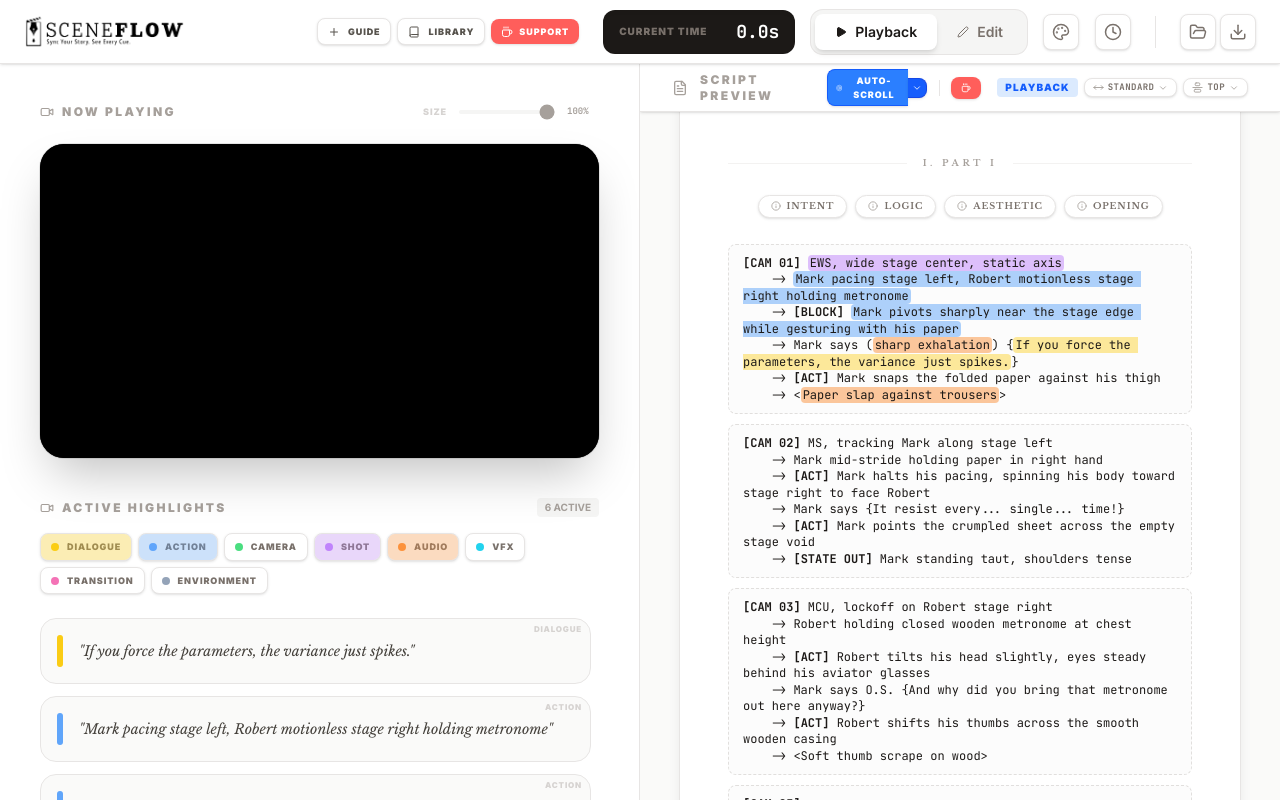
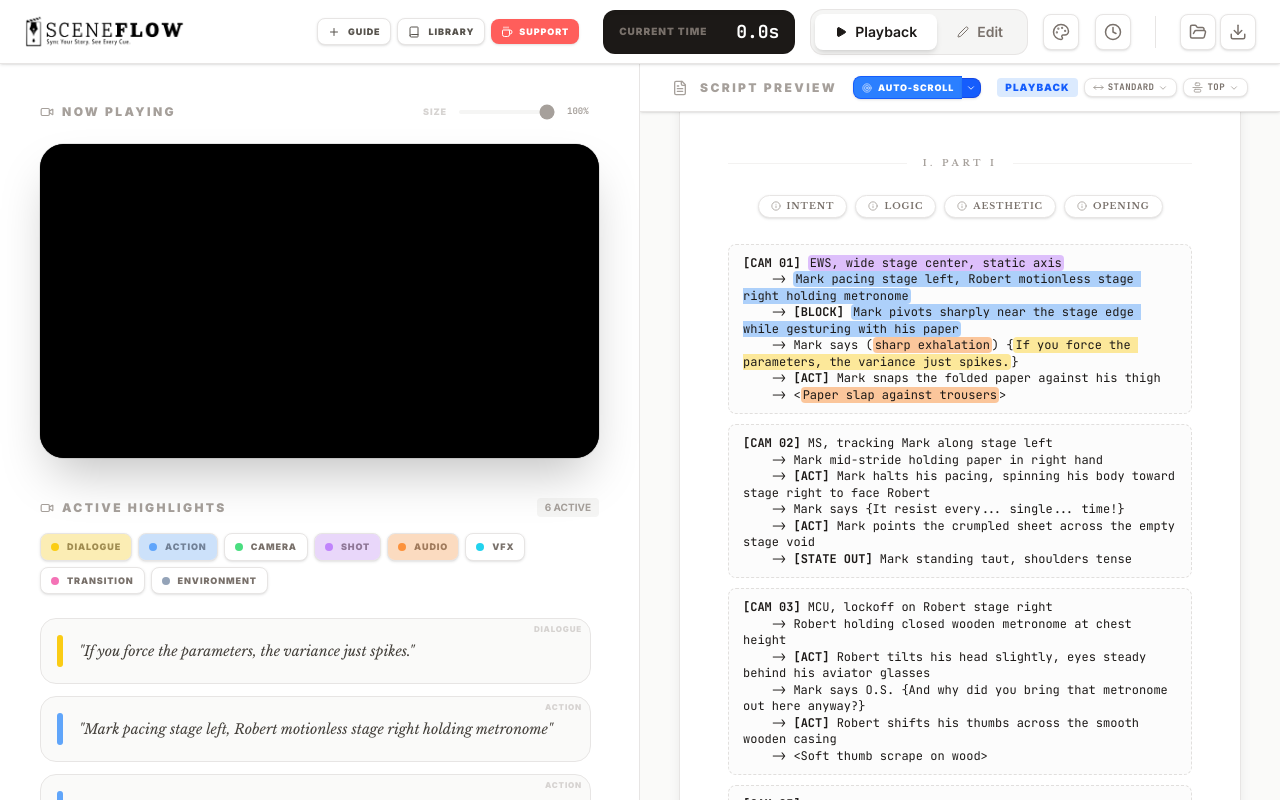
Before and after one commit to taruma/SceneFlow, a React (Vite) app: page / in a window 1280 px wide. Built offline with nearby package versions, Linux system fonts and the light colour scheme.

Commit message:
feat: implement ScriptHeaderControls component for playback and width settings

```diff
--- a/src/components/ScriptHeaderControls.tsx
+++ b/src/components/ScriptHeaderControls.tsx
@@ -141,7 +141,6 @@ export const ScriptHeaderControls: React.FC<ScriptHeaderControlsProps> = ({
                 </>
               )}
             </div>
-            <div className="h-4 w-px bg-stone-200 mx-1 hidden lg:block" />
             <button
               onClick={() => setIsLibraryOpen(true)}
               className="lg:hidden flex items-center gap-1 px-2 py-1 bg-stone-100 hover:bg-stone-200 rounded text-[10px] font-bold text-stone-700 transition-colors"
@@ -153,7 +152,7 @@ export const ScriptHeaderControls: React.FC<ScriptHeaderControlsProps> = ({
               target="_blank"
               rel="noopener noreferrer"
               title="Support on Ko-fi"
-              className={UI_TOKENS.button.supportPill}
+              className={cn("lg:hidden", UI_TOKENS.button.supportPill)}
             >
               <Coffee size={10} />
             </a>
```
